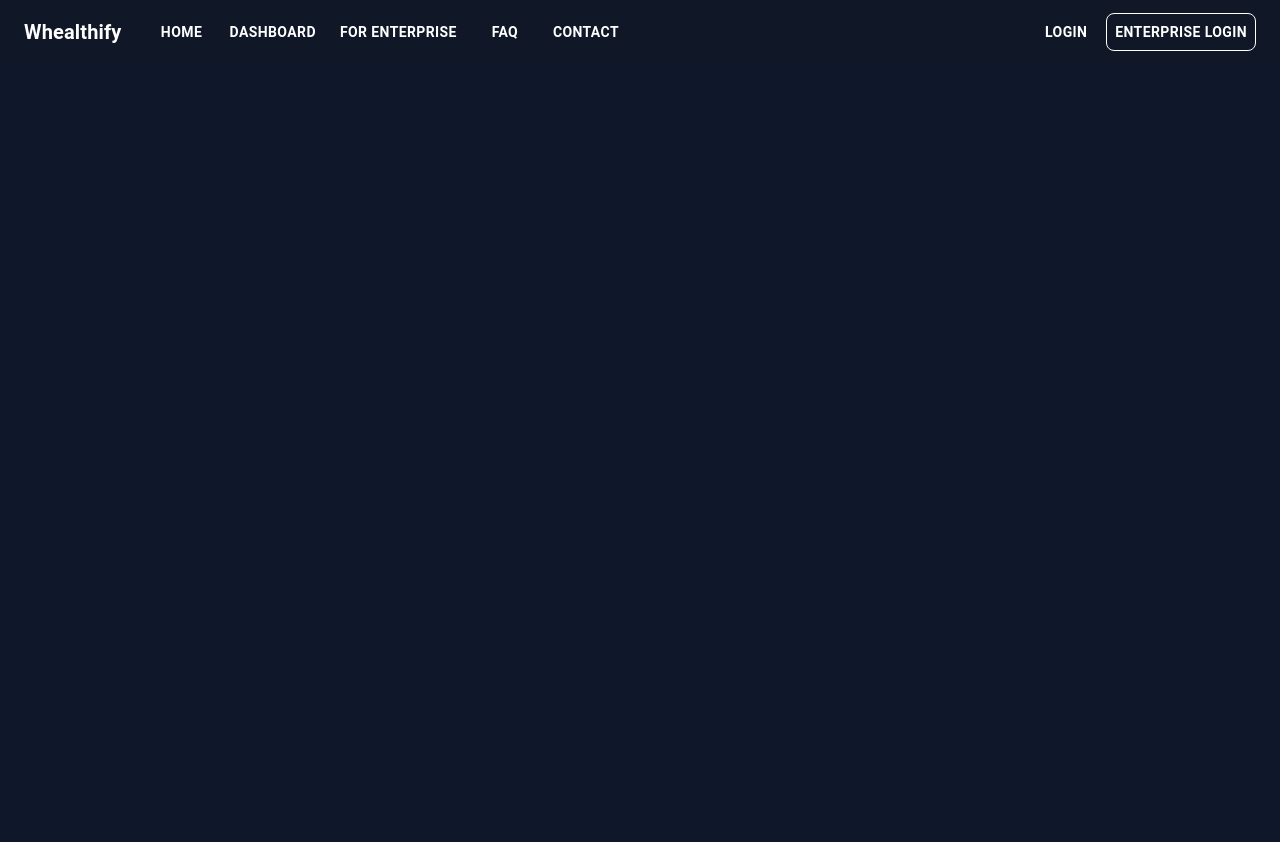
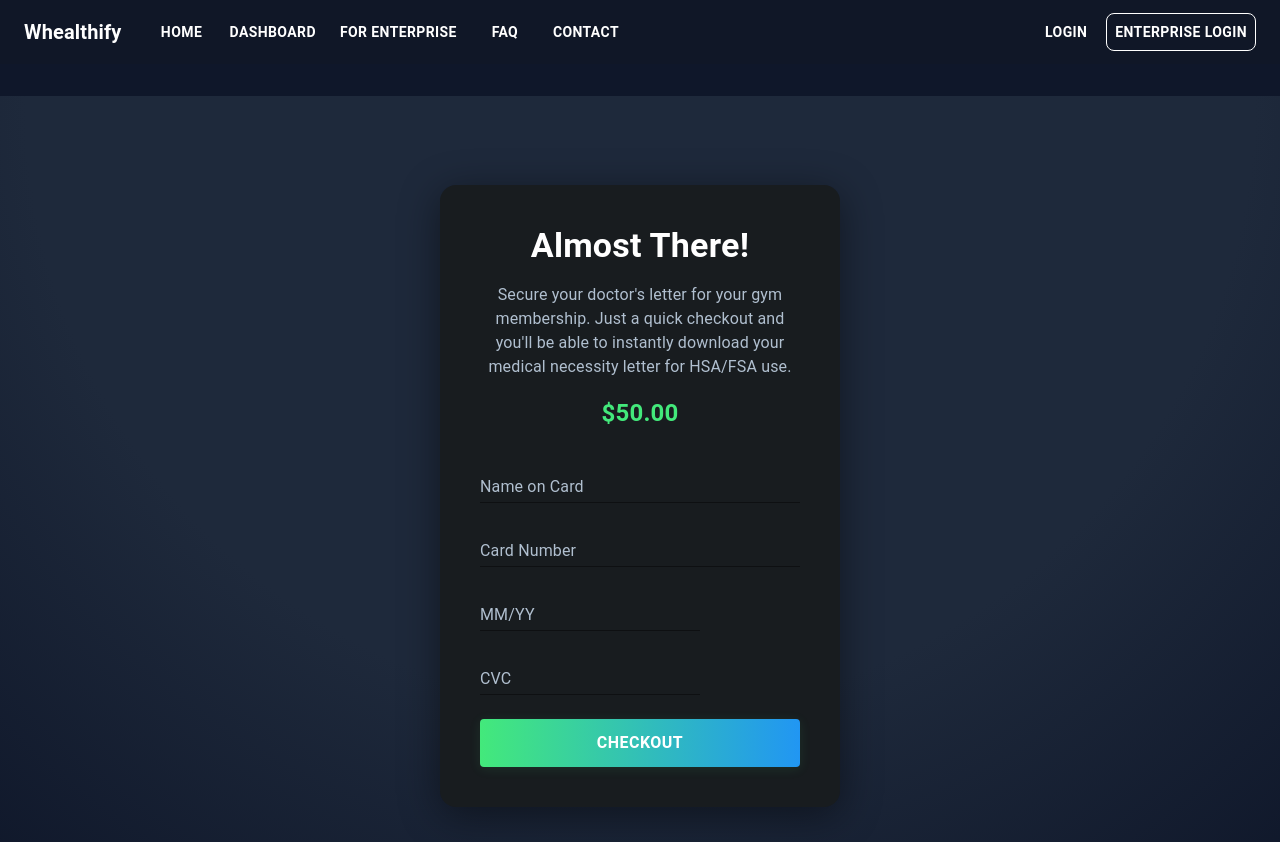
Before and after one commit to dylanrice17/whealthify, a React (Vite) app in the folder hsa-wellness-frontend/: page /payment in a window 1280 px wide. Shown: the top 842 px of the page. Before the commit the page ends 800 px from the top, so only its background shows below. Built offline with nearby package versions, Linux system fonts and the light colour scheme.

Commit message:
Add Payment page and route; redirect to payment after health assessment submit

```diff
--- a/hsa-wellness-frontend/src/App.jsx
+++ b/hsa-wellness-frontend/src/App.jsx
@@ -5,6 +5,7 @@ import NavBar from './components/NavBar';
 import Home from './pages/Home';
 import LoginSignup from './pages/LoginSignup';
 import Dashboard from './pages/Dashboard';
+import Payment from './pages/Payment';
 
 const theme = createTheme({
   palette: {
@@ -29,6 +30,7 @@ function AppRoutes() {
       <Route path="/" element={<Home />} />
       <Route path="/login" element={<LoginSignup />} />
       <Route path="/dashboard" element={<Dashboard />} />
+      <Route path="/payment" element={<Payment />} />
     </Routes>
   );
 }
--- a/hsa-wellness-frontend/src/pages/Dashboard.jsx
+++ b/hsa-wellness-frontend/src/pages/Dashboard.jsx
@@ -5,6 +5,7 @@ import TableChartIcon from '@mui/icons-material/TableChart';
 import DescriptionIcon from '@mui/icons-material/Description';
 import EditIcon from '@mui/icons-material/Edit';
 import CheckCircleIcon from '@mui/icons-material/CheckCircle';
+import { useNavigate } from 'react-router-dom';
 
 const sidebarItems = [
   {
@@ -54,7 +55,7 @@ function ProfileForm({ user }) {
     gender: user?.gender || '',
   });
   const [success, setSuccess] = useState('');
-  const [editMode, setEditMode] = useState(true);
+  const [editMode, setEditMode] = useState(false);
 
   useEffect(() => {
     setForm(f => ({ ...f, name: user?.name || '', email: user?.email || '' }));
@@ -141,6 +142,7 @@ function HealthAssessment({ user }) {
     interest: '',
   });
   const [result, setResult] = useState(null);
+  const navigate = useNavigate();
 
   useEffect(() => {
     setForm(prev => ({
@@ -199,10 +201,8 @@ function HealthAssessment({ user }) {
     if (form.diagnoses.includes('Hypertension') || form.symptoms.includes('High blood pressure')) qualifying.push('Hypertension');
     if (form.diagnoses.includes('Depression') || form.symptoms.includes('Low mood')) qualifying.push('Depression');
     if (form.diagnoses.includes('Anxiety')) qualifying.push('Anxiety');
-    setResult({
-      bmi: bmi.toFixed(1),
-      qualifying: Array.from(new Set(qualifying)),
-    });
+    // Instead of showing result, navigate to payment
+    navigate('/payment');
   };
 
   if (result) {
--- /dev/null
+++ b/hsa-wellness-frontend/src/pages/Payment.jsx
@@ -0,0 +1,33 @@
+import React from 'react';
+import { Box, Typography, TextField, Button, Grid } from '@mui/material';
+
+export default function Payment() {
+  return (
+    <Box sx={{ minHeight: '100vh', display: 'flex', alignItems: 'center', justifyContent: 'center', background: 'radial-gradient(circle at 50% 0%, #1e293b 60%, #0f172a 100%)' }}>
+      <Box sx={{ width: 400, bgcolor: '#181c1f', borderRadius: 4, boxShadow: '0 8px 40px 0 rgba(0,0,0,0.45)', p: 5, display: 'flex', flexDirection: 'column', alignItems: 'center' }}>
+        <Typography variant="h4" fontWeight={700} align="center" sx={{ mb: 2, color: '#fff' }}>
+          Almost There!
+        </Typography>
+        <Typography align="center" sx={{ color: '#b0bfcf', mb: 2 }}>
+          Secure your doctor's letter for your gym membership. Just a quick checkout and you'll be able to instantly download your medical necessity letter for HSA/FSA use.
+        </Typography>
+        <Typography align="center" sx={{ color: '#43e97b', fontWeight: 700, fontSize: 24, mb: 3 }}>
+          $50.00
+        </Typography>
+        <TextField label="Name on Card" variant="standard" fullWidth sx={{ mb: 2, input: { color: '#fff' }, label: { color: '#b0bfcf' } }} InputLabelProps={{ style: { color: '#b0bfcf' } }} InputProps={{ style: { color: '#fff' } }} />
+        <TextField label="Card Number" variant="standard" fullWidth sx={{ mb: 2, input: { color: '#fff' }, label: { color: '#b0bfcf' } }} InputLabelProps={{ style: { color: '#b0bfcf' } }} InputProps={{ style: { color: '#fff' } }} />
+        <Grid container spacing={2} sx={{ mb: 3 }}>
+          <Grid item xs={6}>
+            <TextField label="MM/YY" variant="standard" fullWidth InputLabelProps={{ style: { color: '#b0bfcf' } }} InputProps={{ style: { color: '#fff' } }} />
+          </Grid>
+          <Grid item xs={6}>
+            <TextField label="CVC" variant="standard" fullWidth InputLabelProps={{ style: { color: '#b0bfcf' } }} InputProps={{ style: { color: '#fff' } }} />
+          </Grid>
+        </Grid>
+        <Button variant="contained" fullWidth sx={{ fontWeight: 700, background: 'linear-gradient(90deg, #43e97b 0%, #2196f3 100%)', color: '#fff', py: 1.2, fontSize: 16, boxShadow: '0 2px 12px 0 rgba(67,233,123,0.10)' }}>
+          Checkout
+        </Button>
+      </Box>
+    </Box>
+  );
+}
```
